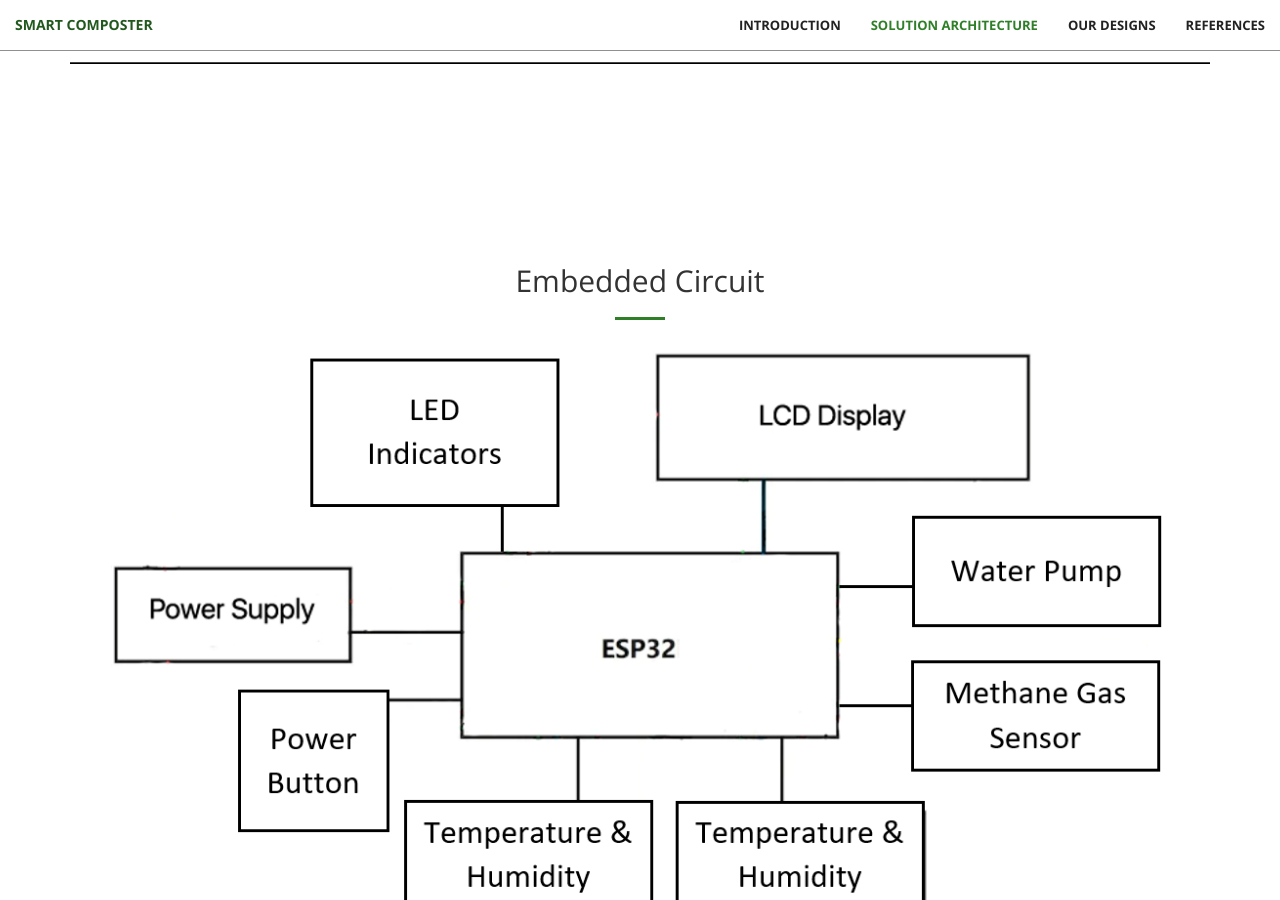
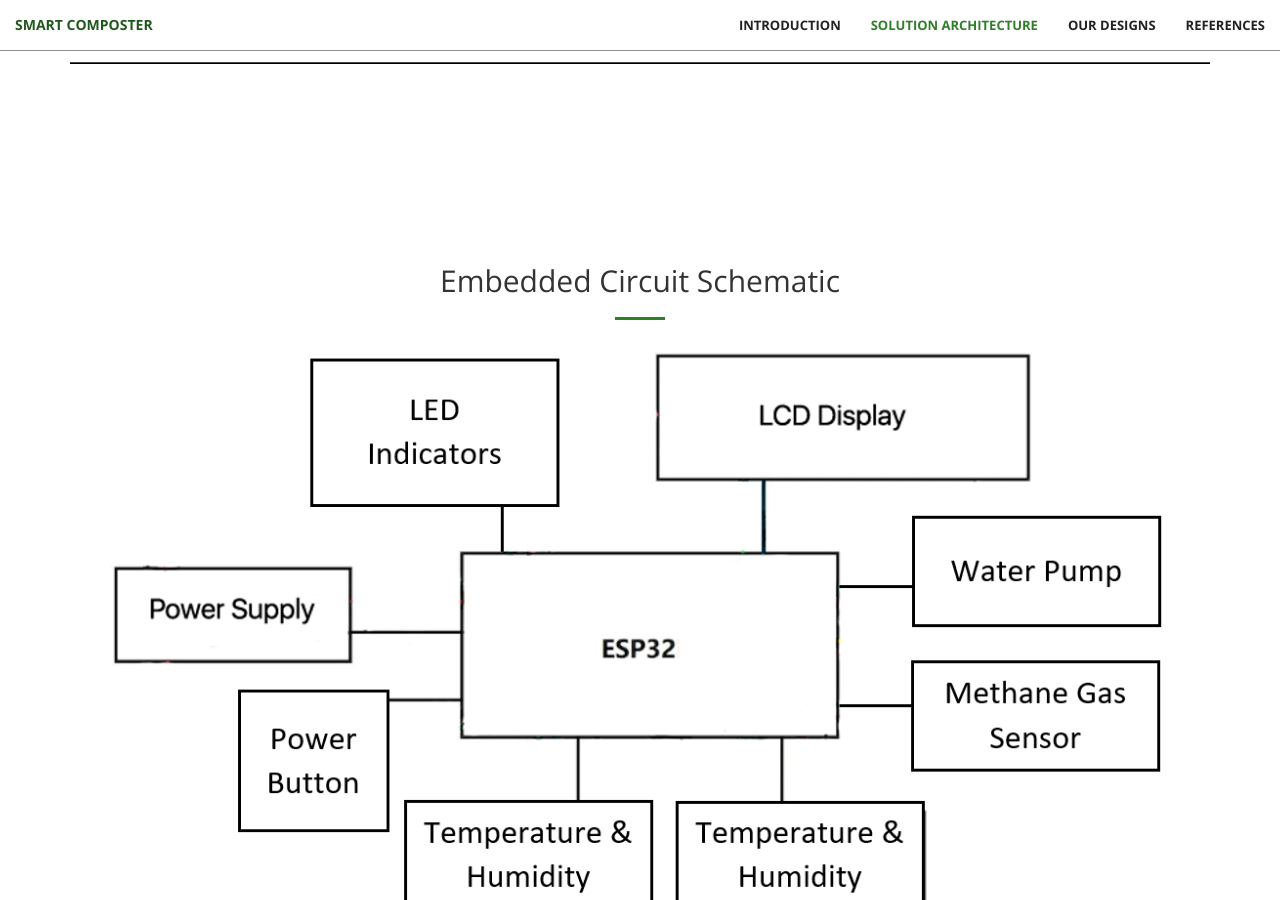
Before and after one commit to cepdnaclk/e18-3yp-Smart-Compost-Management-System, a Jekyll site: the page built from pages/home.md, in a window 1280 px wide and 900 px high, scrolled down 4886 px. Built offline with Jekyll 4.4.1, drawn with Linux system fonts in a browser that asks for light colours; some of the changed text lies outside the part shown.

Commit message:
updated services.html
embedded designs were added

```diff
--- a/_includes/services.html
+++ b/_includes/services.html
@@ -26,9 +26,9 @@
     <div class="container">
         <div class="row">
             <div class="col-lg-12 text-center">
-                <h2 class="section-heading">Embedded Circuit</h2>
+                <h2 class="section-heading">Embedded Circuit Schematic</h2>
                 <hr class="primary">
-                <img class="img-responsive" src="img/project/embedded_circuit.png" alt="embedded circuit">
+                <img class="img-responsive" src="img/project/embedded_circuit_schematic.png" alt="embedded circuit">
             </div>
         </div>
     </div>
@@ -38,9 +38,9 @@
     <div class="container">
         <div class="row">
             <div class="col-lg-12 text-center">
-                <h2 class="section-heading">Data Flow</h2>
+                <h2 class="section-heading">Embedded Circuit Implementation</h2>
                 <hr class="primary">
-                <img class="img-responsive" src="img/project/solution.png" alt="data flow">
+                <img class="img-responsive" src="img/project/embedded_cad.jpg" alt="CAD design for the Embedded Circuit">
             </div>
         </div>
     </div>
```
Also changed, not shown: img/portfolio/1.jpg (deleted), img/portfolio/2.jpg (deleted), img/portfolio/3.jpg (deleted), img/portfolio/4.jpg (deleted), img/portfolio/5.jpg (deleted), img/portfolio/6.jpg (deleted), img/project/control_flow.png (deleted), img/project/embedded_cad.jpg (added), img/project/embedded_circuit_schematic.png (renamed from img/project/embedded_circuit.png), img/project/solution.png (deleted).
